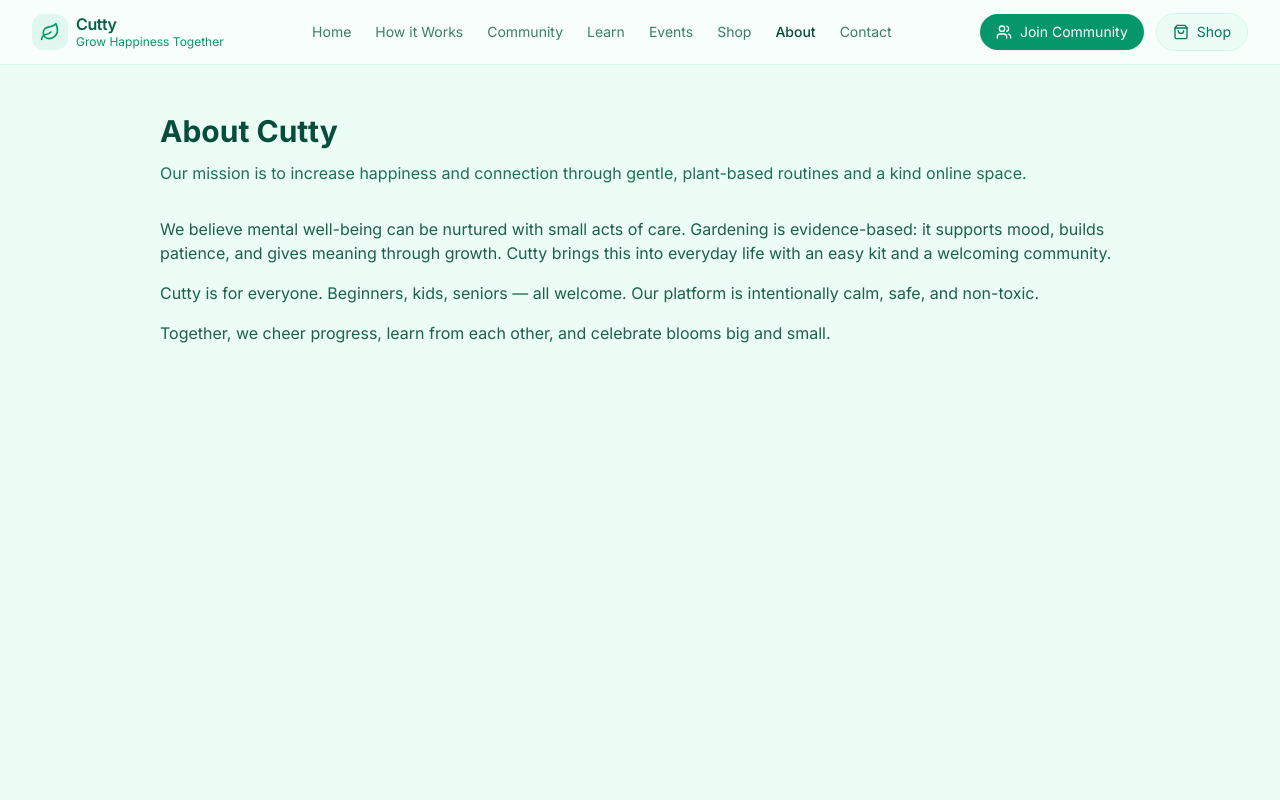
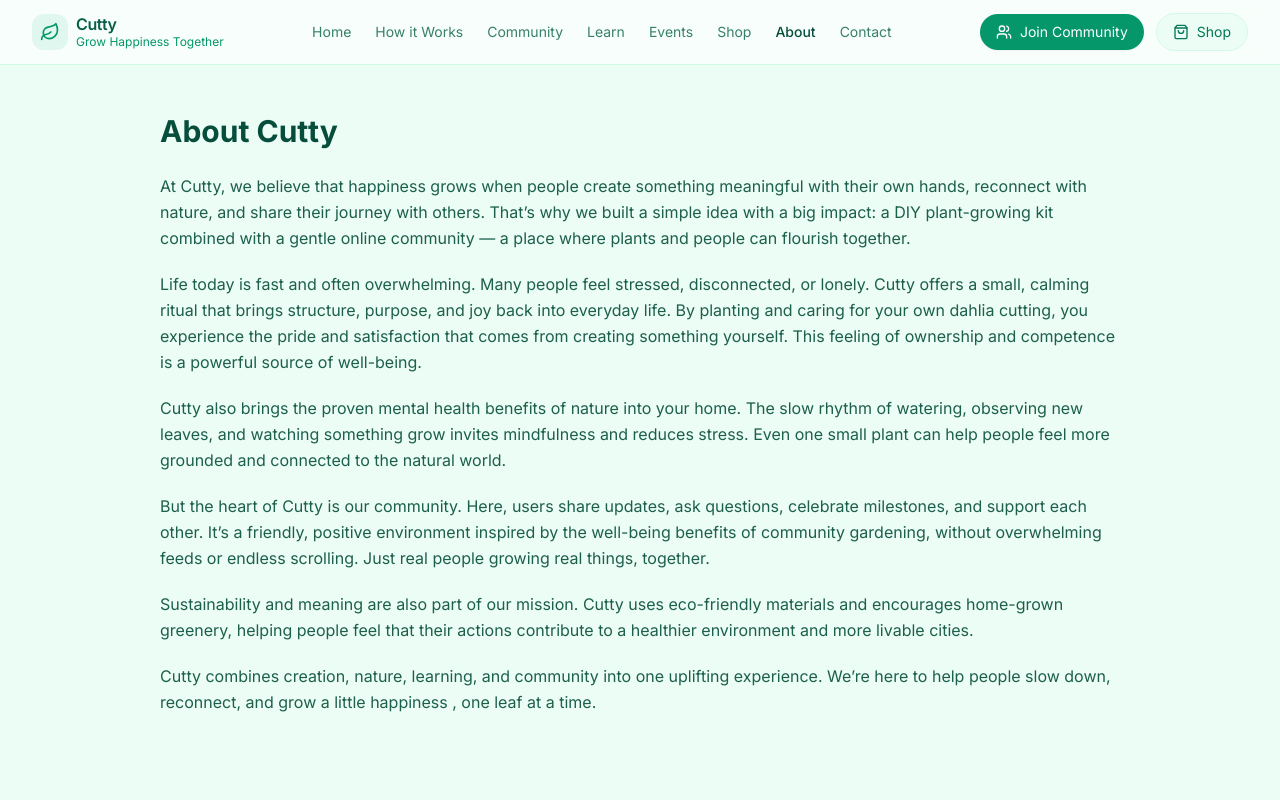
Before and after one commit to flamesResource6/frontend-repo_re4h6bt4_qc2lj9, a React (Vite) app: page /about in a window 1280 px wide. Shown: the top 800 px of the page. Built offline with nearby package versions, Linux system fonts and the light colour scheme; a web font is replaced by a local one.

Commit message:
Update project prj_re4h6bt4 - 2025-11-18T16:20:41.946Z

```diff
--- a/src/pages/About.jsx
+++ b/src/pages/About.jsx
@@ -3,11 +3,18 @@ export default function About(){
     <div className="bg-emerald-50 min-h-screen">
       <section className="max-w-5xl mx-auto px-4 sm:px-6 lg:px-8 py-12">
         <h1 className="text-3xl font-extrabold text-emerald-900">About Cutty</h1>
-        <p className="mt-3 text-emerald-800/90">Our mission is to increase happiness and connection through gentle, plant-based routines and a kind online space.</p>
-        <div className="mt-8 space-y-4 text-emerald-900/90">
-          <p>We believe mental well-being can be nurtured with small acts of care. Gardening is evidence-based: it supports mood, builds patience, and gives meaning through growth. Cutty brings this into everyday life with an easy kit and a welcoming community.</p>
-          <p>Cutty is for everyone. Beginners, kids, seniors — all welcome. Our platform is intentionally calm, safe, and non-toxic.</p>
-          <p>Together, we cheer progress, learn from each other, and celebrate blooms big and small.</p>
+        <div className="mt-6 space-y-5 text-emerald-900/90 leading-relaxed">
+          <p>At Cutty, we believe that happiness grows when people create something meaningful with their own hands, reconnect with nature, and share their journey with others. That’s why we built a simple idea with a big impact: a DIY plant-growing kit combined with a gentle online community — a place where plants and people can flourish together.</p>
+
+          <p>Life today is fast and often overwhelming. Many people feel stressed, disconnected, or lonely. Cutty offers a small, calming ritual that brings structure, purpose, and joy back into everyday life. By planting and caring for your own dahlia cutting, you experience the pride and satisfaction that comes from creating something yourself. This feeling of ownership and competence is a powerful source of well-being.</p>
+
+          <p>Cutty also brings the proven mental health benefits of nature into your home. The slow rhythm of watering, observing new leaves, and watching something grow invites mindfulness and reduces stress. Even one small plant can help people feel more grounded and connected to the natural world.</p>
+
+          <p>But the heart of Cutty is our community. Here, users share updates, ask questions, celebrate milestones, and support each other. It’s a friendly, positive environment inspired by the well-being benefits of community gardening, without overwhelming feeds or endless scrolling. Just real people growing real things, together.</p>
+
+          <p>Sustainability and meaning are also part of our mission. Cutty uses eco-friendly materials and encourages home-grown greenery, helping people feel that their actions contribute to a healthier environment and more livable cities.</p>
+
+          <p>Cutty combines creation, nature, learning, and community into one uplifting experience. We’re here to help people slow down, reconnect, and grow a little happiness , one leaf at a time.</p>
         </div>
       </section>
     </div>
--- a/src/pages/Community.jsx
+++ b/src/pages/Community.jsx
@@ -1,5 +1,5 @@
 import { useState } from 'react'
-import { Sprout, MessageCircle, Hashtag, Heart, Leaf } from 'lucide-react'
+import { Sprout, MessageCircle, Hash, Heart, Leaf } from 'lucide-react'
 
 const demoProfiles = [
   { id: 1, name: 'Ava', bio: 'Dahlia dreamer • tea lover', stage: 'Seedling', avatar: 'https://images.unsplash.com/photo-1544005313-94ddf0286df2?q=80&w=400&auto=format&fit=crop' },
@@ -75,7 +75,7 @@ export default function Community() {
                 <p className="mt-3 text-emerald-900">{post.caption}</p>
                 <div className="mt-2 flex gap-2 text-xs text-emerald-700/90">
                   {post.hashtags.map((h) => (
-                    <span key={h} className="inline-flex items-center gap-1 rounded-full bg-emerald-50 px-2 py-1 border border-emerald-100"><Hashtag className="w-3 h-3"/>#{h}</span>
+                    <span key={h} className="inline-flex items-center gap-1 rounded-full bg-emerald-50 px-2 py-1 border border-emerald-100"><Hash className="w-3 h-3"/>#{h}</span>
                   ))}
                 </div>
                 <div className="mt-4 flex items-center gap-3">
--- a/src/pages/Home.jsx
+++ b/src/pages/Home.jsx
@@ -17,23 +17,31 @@ export default function Home() {
             </div>
             <div className="mt-10 grid grid-cols-2 sm:grid-cols-3 gap-4 text-sm">
               {[
-                { icon: <Users className='w-4 h-4' />, label: 'Community Feed' },
-                { icon: <Sprout className='w-4 h-4' />, label: 'How it Works' },
-                { icon: <BookOpen className='w-4 h-4' />, label: 'Learn & Science' },
-                { icon: <Calendar className='w-4 h-4' />, label: 'Events' },
-                { icon: <ShoppingBag className='w-4 h-4' />, label: 'Shop' },
-                { icon: <Heart className='w-4 h-4' />, label: 'Well-being' },
+                { icon: <Users className='w-4 h-4' />, label: 'Community Feed', to: '/community' },
+                { icon: <Sprout className='w-4 h-4' />, label: 'How it Works', to: '/how-it-works' },
+                { icon: <BookOpen className='w-4 h-4' />, label: 'Learn & Science', to: '/learn' },
+                { icon: <Calendar className='w-4 h-4' />, label: 'Events', to: '/events' },
+                { icon: <ShoppingBag className='w-4 h-4' />, label: 'Shop', to: '/shop' },
+                { icon: <Heart className='w-4 h-4' />, label: 'Well-being', to: '/about' },
               ].map((c, i) => (
-                <div key={i} className="flex items-center gap-2 rounded-xl bg-white/80 border border-emerald-100 px-3 py-2">
+                <Link
+                  key={i}
+                  to={c.to}
+                  className="flex items-center gap-2 rounded-xl bg-white/80 border border-emerald-100 px-3 py-2 hover:bg-white focus:outline-none focus:ring-2 focus:ring-emerald-400 transition-colors"
+                >
                   <span className="text-emerald-600">{c.icon}</span>
                   <span>{c.label}</span>
-                </div>
+                </Link>
               ))}
             </div>
           </div>
           <div>
             <div className="aspect-[4/3] rounded-3xl bg-white shadow-lg border border-emerald-100 overflow-hidden">
-              <img src="https://images.unsplash.com/photo-1618477247222-acbdb0e159b3?q=80&w=1600&auto=format&fit=crop" alt="Happy people gardening" className="w-full h-full object-cover" />
+              <img
+                src="https://media.discordapp.net/attachments/692077531272052768/1440123736064917534/image0.jpg?ex=691dabfe&is=691c5a7e&hm=6fc8885ec508c053a319411971290ce5222535311a6002d43b159addb44a75e6&=&format=webp&width=928&height=930"
+                alt="Cutty Box kit"
+                className="w-full h-full object-cover"
+              />
             </div>
           </div>
         </div>
@@ -48,21 +56,28 @@ export default function Home() {
               {
                 title: 'Get your Cutty Box',
                 desc: 'DIY plant kit with dahlia cutting, soil, pot, fertilizer, and mini greenhouse.',
+                to: '/shop',
               },
               {
                 title: 'Grow at your own pace',
                 desc: 'Easy, guided growth with reminders and simple instructions.',
+                to: '/how-it-works',
               },
               {
                 title: 'Share your journey',
                 desc: 'Post photos, celebrate milestones, and connect with others.',
+                to: '/community',
               },
             ].map((s, i) => (
-              <div key={i} className="rounded-2xl border border-emerald-100 p-6 bg-emerald-50/40">
+              <Link
+                key={i}
+                to={s.to}
+                className="rounded-2xl border border-emerald-100 p-6 bg-emerald-50/40 hover:bg-emerald-50 focus:outline-none focus:ring-2 focus:ring-emerald-400 transition-colors block"
+              >
                 <div className="w-10 h-10 rounded-xl bg-emerald-100 text-emerald-700 flex items-center justify-center mb-4">{i + 1}</div>
                 <p className="font-semibold">{s.title}</p>
                 <p className="text-emerald-700/90 mt-2 text-sm">{s.desc}</p>
-              </div>
+              </Link>
             ))}
           </div>
         </div>
--- a/src/pages/Shop.jsx
+++ b/src/pages/Shop.jsx
@@ -1,13 +1,14 @@
 import { useState } from 'react'
 
-const BOX_IMG = "https://cdn.discordapp.com/attachments/692077531272052768/1440123736064917534/image0.jpg?ex=691d033e&is=691bb1be&hm=aab8d25f1609bb5aafae87cf0d0ab5f4e9fdfa113989b6cfd786be0c943eff79&"
+const BOX_IMG = "https://media.discordapp.net/attachments/692077531272052768/1440123736064917534/image0.jpg?ex=691dabfe&is=691c5a7e&hm=6fc8885ec508c053a319411971290ce5222535311a6002d43b159addb44a75e6&=&format=webp&width=928&height=930"
+const REFILL_IMG = "https://allianceofhope.org/wp-content/uploads/2021/01/AdobeStock_246697517-Cropped-to-GR-scaled.jpg"
 
 export default function Shop(){
   const [cart, setCart] = useState([])
 
   const products = [
     { id: 'box', name: 'The Cutty Box', price: 12.95, image: BOX_IMG, desc: 'Dahlia cutting + soil, pot, fertilizer, mini greenhouse.' },
-    { id: 'refill', name: 'Refill Kit', price: 7.95, image: 'https://images.unsplash.com/photo-1490474418585-ba9bad8fd0ea?q=80&w=1600&auto=format&fit=crop', desc: 'Soil + fertilizer + markers to continue growing.' },
+    { id: 'refill', name: 'Refill Kit', price: 7.95, image: REFILL_IMG, desc: 'Soil + fertilizer + markers to continue growing.' },
   ]
 
   const add = (p) => setCart((c)=>[...c,p])
--- a/vite.config.js
+++ b/vite.config.js
@@ -1,30 +1,32 @@
 import { defineConfig } from 'vite'
 import react from '@vitejs/plugin-react'
 
+// Vite dev server configuration tuned for remote sandbox environments
+// - Binds to 0.0.0.0 so the reverse proxy can reach it
+// - Allows modal.run and modal.host proxied hostnames
+// - Sets a safe HMR clientPort for TLS-terminated proxies
 export default defineConfig({
   plugins: [react()],
   optimizeDeps: {
-    // Exclude packages that shouldn't be pre-bundled
     exclude: [],
-    // Entries point for dependency pre-bundling
     entries: ['./src/**/*.{js,jsx,ts,tsx}'],
-    // Hold the first optimizeDeps run until all dependencies are discovered
-    holdUntilCrawlEnd: true
+    holdUntilCrawlEnd: true,
   },
   server: {
     port: 3000,
     host: '0.0.0.0',
     strictPort: true,
-    hmr: false,
-    watch: false,
+    hmr: { clientPort: 443 },
     cors: {
       origin: '*',
-      credentials: true
+      credentials: true,
     },
+    // Allow the sandbox proxy hostnames
     allowedHosts: [
+      '.modal.run',
       '.modal.host',
       'localhost',
-      '127.0.0.1'
-    ]
-  }
+      '127.0.0.1',
+    ],
+  },
 })
```
Also changed, not shown: 1 other file (tests, documents, lock files or other folders).
